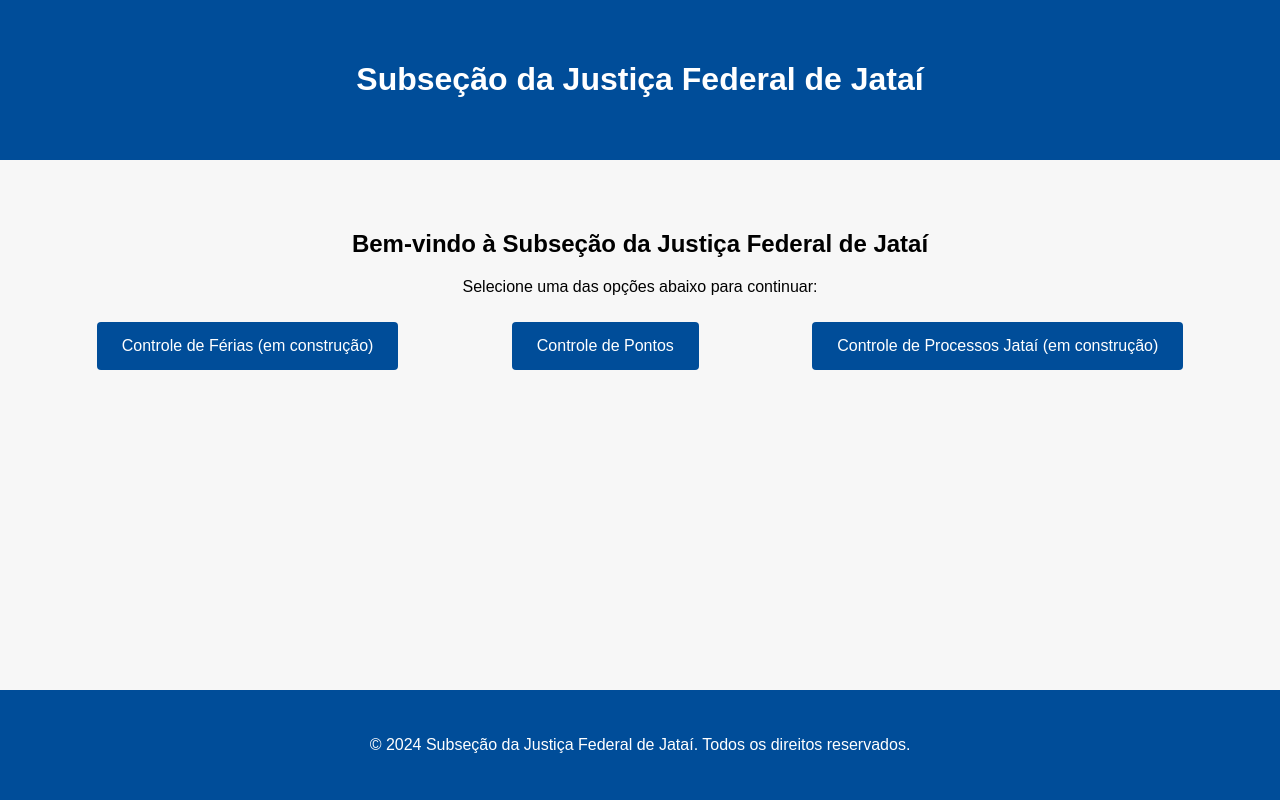
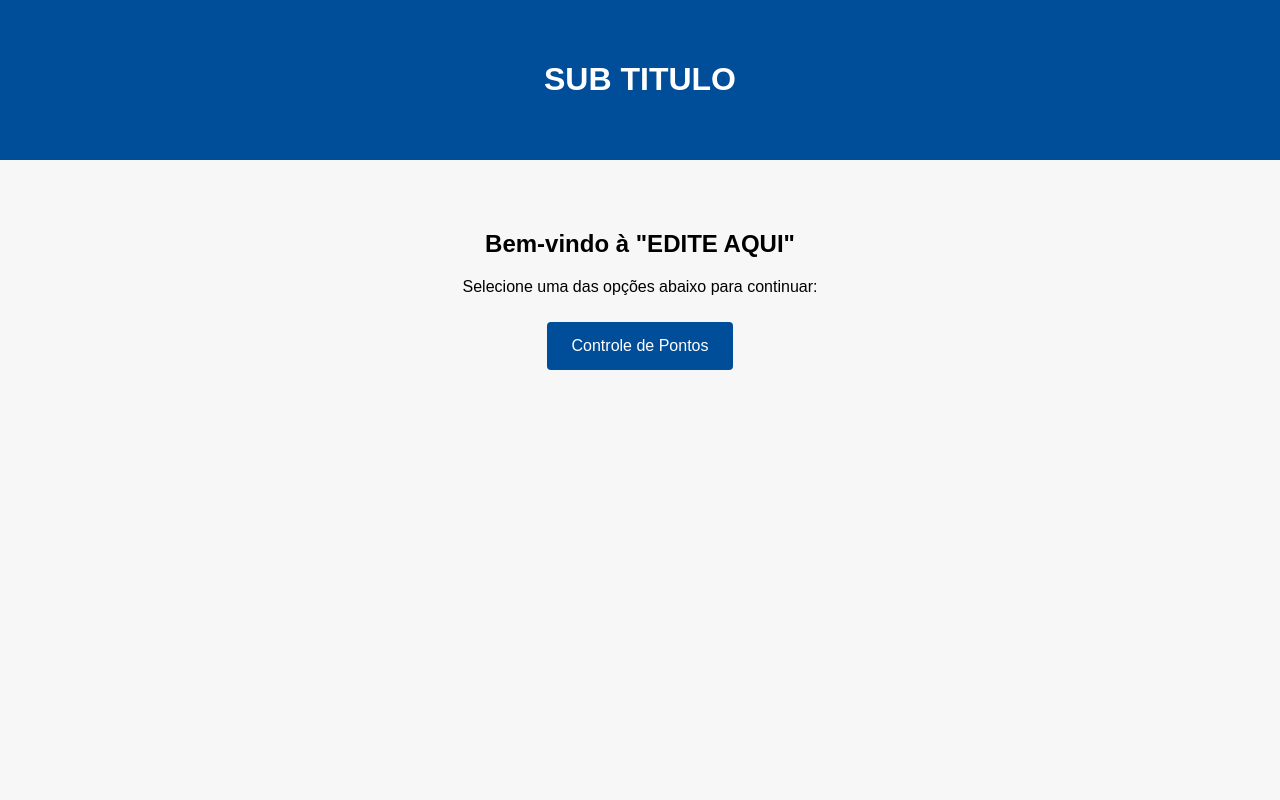
Before and after one commit to sherlockbr01/Gerenciador-de-Ponto, a Flask app: page / in a window 1280 px wide. Run offline with Flask 3, Linux system fonts and the light colour scheme; parts of the project's set-up code (start-up, migrations or seed data) failed here and were passed over.

Commit message:
Update index.html

```diff
--- a/templates/index.html
+++ b/templates/index.html
@@ -84,26 +84,19 @@
 <body>
     <header>
         <div class="container">
-            <h1>Subseção da Justiça Federal de Jataí</h1>
+            <h1>SUB TITULO</h1>
                     </div>
     </header>
     <main>
         <div class="container">
             <section class="links">
-                <h2>Bem-vindo à Subseção da Justiça Federal de Jataí</h2>
+                <h2>Bem-vindo à "EDITE AQUI"</h2>
                 <p>Selecione uma das opções abaixo para continuar:</p>
                 <div class="link-container">
-                    <a href="#" class="button">Controle de Férias (em construção)</a>
-                    <a href="{{ url_for('login') }}" class="button">Controle de Pontos</a>
-                    <a href="#" class="button">Controle de Processos Jataí (em construção)</a>
-                </div>
+                                       <a href="{{ url_for('login') }}" class="button">Controle de Pontos</a>
+                                    </div>
             </section>
         </div>
     </main>
-    <footer>
-        <div class="container">
-            <p>&copy; 2024 Subseção da Justiça Federal de Jataí. Todos os direitos reservados.</p>
-        </div>
-    </footer>
-</body>
+    </body>
 </html>
```
